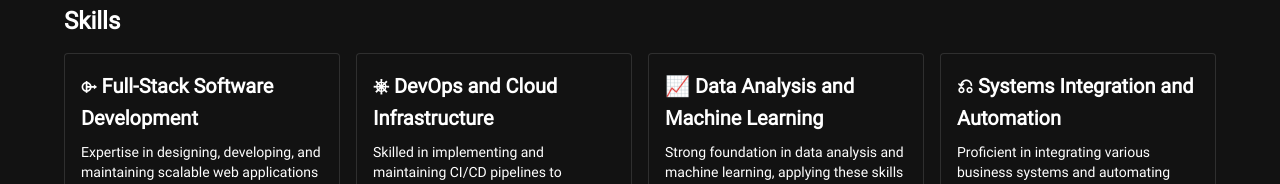
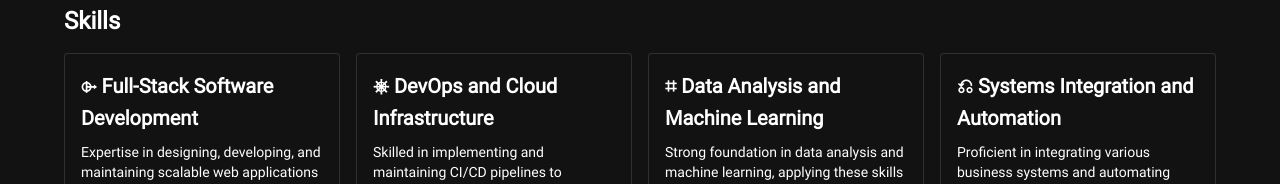
Before and after one commit to darlynvailatti/darlynvailatti.github.io, a React (Create React App) app: page / in a window 1280 px wide. Shown: the part 386-570 px from the top of the page. Built offline with nearby package versions, Linux system fonts and the light colour scheme.

Commit message:
Update app name + Header

```diff
--- a/package.json
+++ b/package.json
@@ -2,7 +2,7 @@
   "name": "vailatti-folio",
   "version": "0.1.0",
   "private": true,
-   "homepage": "https://darlynvailatti.github.io/vailatti-folio",
+   "homepage": "https://darlynvailatti.github.io",
   "dependencies": {
     "@emotion/react": "^11.13.3",
     "@emotion/styled": "^11.13.0",
--- a/public/index.html
+++ b/public/index.html
@@ -24,7 +24,7 @@
       work correctly both with client-side routing and a non-root public URL.
       Learn how to configure a non-root public URL by running `npm run build`.
     -->
-    <title>React App</title>
+    <title>Darlyn Vailatti</title>
   </head>
   <body>
     <noscript>You need to enable JavaScript to run this app.</noscript>
--- a/src/common/data.tsx
+++ b/src/common/data.tsx
@@ -110,7 +110,7 @@ export const SKILLS = [
         ]
     },
     {
-        "title": "📈 Data Analysis and Machine Learning",
+        "title": "⌗ Data Analysis and Machine Learning",
         "description": "Strong foundation in data analysis and machine learning, applying these skills to develop innovative solutions in various domains. Experience in developing platforms that use machine learning models for real-time data processing and decision-making.",
         "tools": [
             <DefaultIcon component={SiPandas} />,
```
